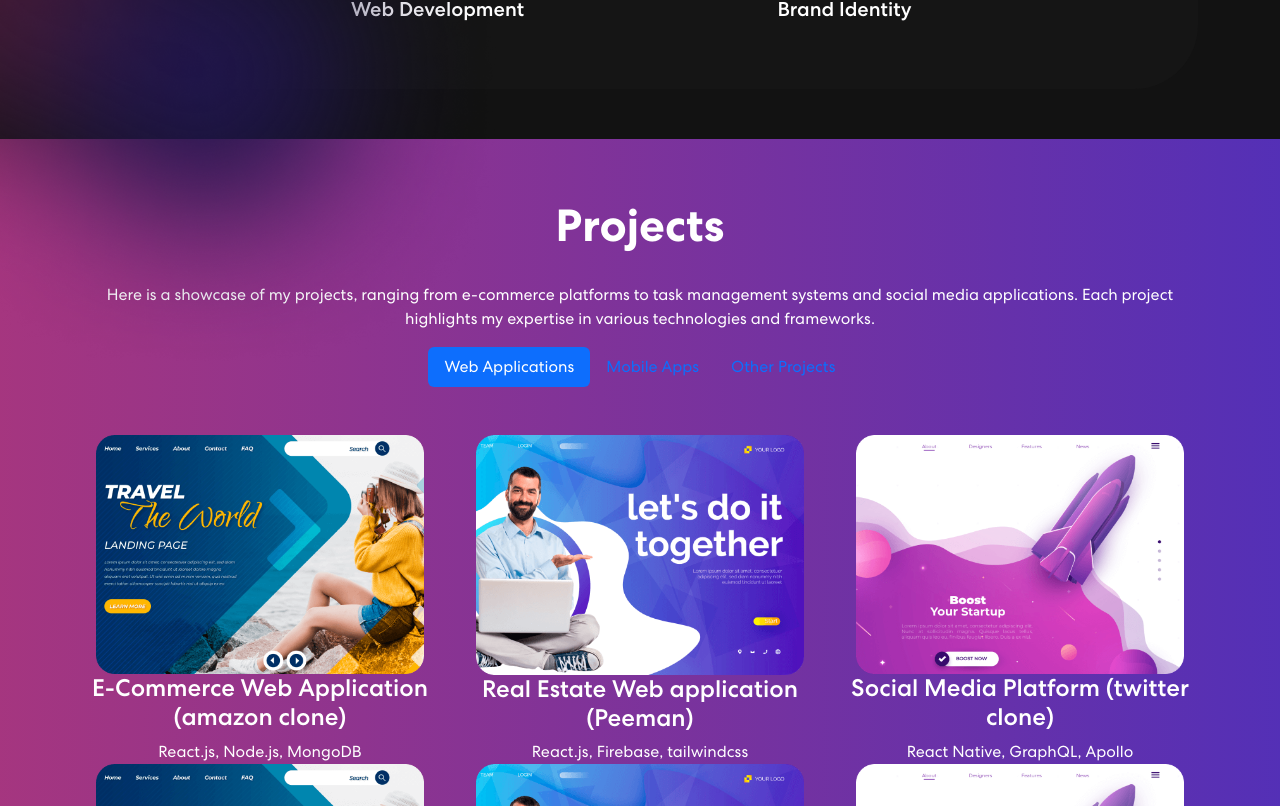
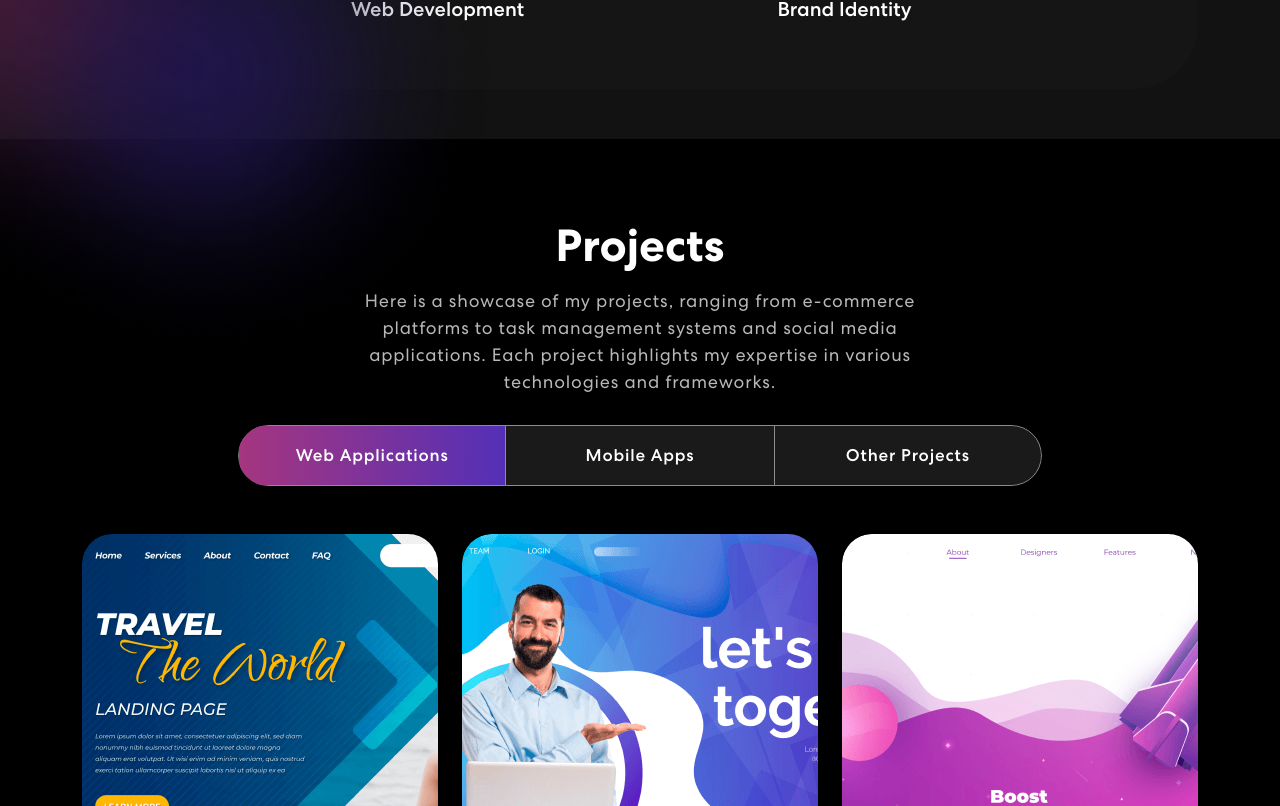
Before and after one commit to joe2sure/portfolio, a React (Create React App) app: page / in a window 1280 px wide. Shown: the part 1474-2280 px from the top of the page. Built offline with nearby package versions, Linux system fonts and the light colour scheme.

Commit message:
completed the Contact section and modified the Skill, Project.js, Project.css

```diff
--- a/src/App.js
+++ b/src/App.js
@@ -3,7 +3,7 @@
 import "bootstrap/dist/css/bootstrap.min.css";
 
 // import { NavBar } from "./components/Navbar.js";
-import { NavBar, Banner, Skill, Project } from "./components";
+import { NavBar, Banner, Skill, Project, Contact, Footer } from "./components";
 
 function App() {
   return (
@@ -12,6 +12,8 @@
       <Banner />
       <Skill />
       <Project />
+      <Contact />
+      <Footer />
     </div>
   );
 }
--- /dev/null
+++ b/src/components/Contact.js
@@ -0,0 +1,157 @@
+import { useState } from "react";
+import { Container, Row, Col } from "react-bootstrap";
+import TrackVisibility from "react-on-screen";
+import "animate.css/animate.min.css";
+import contactImg from "../assets/img/contact-img.svg";
+import "../styles/Contact.css";
+
+export const Contact = () => {
+  const formInitialDetails = {
+    firstName: "",
+    lastName: "",
+    email: "",
+    phone: "",
+    message: "",
+  };
+  const [formDetails, setFormDetails] = useState(formInitialDetails);
+  const [buttonText, setButtonText] = useState("send");
+  const [status, setStatus] = useState({});
+
+  const onFormUpdate = (category, value) => {
+    setFormDetails({
+      ...formDetails,
+      [category]: value,
+    });
+  };
+
+  const handleSubmit = async (e) => {
+    e.preventDefault();
+    setButtonText("Sending...");
+    let response = await fetch("", {
+      method: "POST",
+      headers: {
+        "Content-Type": "application/json;charset=utf-8",
+      },
+      body: JSON.stringify(formDetails),
+    });
+    setButtonText("sent");
+    let result = response.json();
+    setFormDetails(formInitialDetails);
+    if (result.code == 200) {
+      setStatus({ success: true, message: "Message sent successfully" });
+    } else {
+      setStatus({
+        success: false,
+        message: "Something went wrong, lease try again later.",
+      });
+    }
+  };
+
+  return (
+    <section className="contact" id="connect">
+      <Container>
+        <Row className="align-items-center">
+          <Col size={12} md={6}>
+            <TrackVisibility>
+              {({ isVisible }) => (
+                <img
+                  className={
+                    isVisible ? "animate__animated animate__zoomIn" : ""
+                  }
+                  src={contactImg}
+                  alt="Contact Us"
+                />
+              )}
+            </TrackVisibility>
+          </Col>
+          <Col size={12} md={6}>
+            <TrackVisibility>
+              {({ isVisible }) => (
+                <div
+                  className={
+                    isVisible ? "animate__animated animate__fadeIn" : ""
+                  }
+                >
+                  <h2>Get In Touch</h2>
+                  <form onSubmit={handleSubmit}>
+                    <Row>
+                      <Col size={12} sm={6} className="px-1">
+                        <input
+                          type="text"
+                          value={formDetails.firstName}
+                          placeholder="First Name"
+                          onChange={(e) =>
+                            onFormUpdate("firstName", e.target.value)
+                          }
+                        />
+                      </Col>
+
+                      <Col size={12} sm={6} className="px-1">
+                        <input
+                          type="text"
+                          value={formDetails.lastName}
+                          placeholder="Last Name"
+                          onChange={(e) =>
+                            onFormUpdate("lastName", e.target.value)
+                          }
+                        />
+                      </Col>
+
+                      <Col size={12} sm={6} className="px-1">
+                        <input
+                          type="email"
+                          value={formDetails.email}
+                          placeholder="Email Address"
+                          onChange={(e) =>
+                            onFormUpdate("email", e.target.value)
+                          }
+                        />
+                      </Col>
+
+                      <Col size={12} sm={6} className="px-1">
+                        <input
+                          type="tel"
+                          value={formDetails.phone}
+                          placeholder="Phone No"
+                          onChange={(e) =>
+                            onFormUpdate("phone", e.target.value)
+                          }
+                        />
+                      </Col>
+
+                      <Col size={12} className="px-1">
+                        <textarea
+                          rows="6"
+                          value={formDetails.message}
+                          placeholder="Message"
+                          onChange={(e) =>
+                            onFormUpdate("message", e.target.value)
+                          }
+                        ></textarea>
+                        <button type="submit">
+                          <span>{buttonText}</span>
+                        </button>
+                      </Col>
+
+                      {status.message && (
+                        <Col>
+                          <p
+                            className={
+                              status.success === false ? "danger" : "success"
+                            }
+                          >
+                            {status.message}
+                          </p>
+                        </Col>
+                      )}
+                    </Row>
+                  </form>
+                </div>
+              )}
+            </TrackVisibility>
+          </Col>
+        </Row>
+      </Container>
+    </section>
+  );
+};
--- /dev/null
+++ b/src/components/Footer.js
@@ -0,0 +1,5 @@
+import { Container, Row } from "react-bootstrap";
+
+export const Footer = () => {
+  return <></>;
+};
--- a/src/components/Project.js
+++ b/src/components/Project.js
@@ -43,7 +43,7 @@
   ];
 
   return (
-    <section className="contact" id="contacts">
+    <section className="project" id="projects">
       <Container>
         <Row>
           <Col size={12}>
--- a/src/components/Skill.js
+++ b/src/components/Skill.js
@@ -1,8 +1,8 @@
 import meter1 from "../assets/img/meter1.svg";
 import meter2 from "../assets/img/meter2.svg";
 import meter3 from "../assets/img/meter3.svg";
-import arrow1 from "../assets/img/arrow1.svg";
-import arrow2 from "../assets/img/arrow2.svg";
+// import arrow1 from "../assets/img/arrow1.svg";
+// import arrow2 from "../assets/img/arrow2.svg";
 import colorSharp from "../assets/img/color-sharp.png";
 import "../styles/Skill.css";
 
@@ -11,7 +11,7 @@
 
 export const Skill = () => {
   const responsive = {
-    superlargeDesktop: {
+    superLargeDesktop: {
       breakpoint: { max: 4000, min: 3000 },
       items: 5,
     },
@@ -52,19 +52,19 @@
                 className="owl-carousel owl-theme skill-slider"
               >
                 <div className="item">
-                  <img src={meter1} alt="Image" />
+                  <img src={meter1} alt="" />
                   <h5>Web Development</h5>
                 </div>
                 <div className="item">
-                  <img src={meter2} alt="Image" />
+                  <img src={meter2} alt="" />
                   <h5>Brand Identity</h5>
                 </div>
                 <div className="item">
-                  <img src={meter3} alt="Image" />
+                  <img src={meter3} alt="" />
                   <h5>Logo design</h5>
                 </div>
                 <div className="item">
-                  <img src={meter1} alt="Image" />
+                  <img src={meter1} alt="" />
                   <h5>Mobile Development</h5>
                 </div>
               </Carousel>
--- a/src/components/index.js
+++ b/src/components/index.js
@@ -2,3 +2,5 @@
 export { NavBar } from "./Navbar";
 export { Skill } from "./Skill";
 export { Project } from "./Project";
+export { Contact } from "./Contact";
+export { Footer } from "./Footer";
--- /dev/null
+++ b/src/styles/Contact.css
@@ -0,0 +1,85 @@
+.contact {
+ background: linear-gradient(90.21deg, #AA367C -5.91%, #4A2FBD 111.58%);
+ padding: 60px 0 200px 0;
+}
+
+.contact img {
+ width: 92%;
+}
+
+.contact h2 {
+ font-size: 45px;
+ font-weight: 700;
+ margin-bottom: 30px;
+}
+
+.contact form input,
+.contact form textarea {
+ width: 100%;
+ background: rgba(255, 255, 255, 0.1);
+ border: 1px solid rgba(255, 255, 255, 0.5);
+ border-radius: 20px;
+ color: #fff;
+ margin: 0 0 8px 0;
+ padding: 18px 26px;
+ font-weight: 500;
+ font-size: 18px;
+ letter-spacing: 0.8px;
+ transition: 0.3s ease-in-out;
+}
+
+.contact form input:focus,
+.contact form textarea:focus {
+ background: rgba(255, 255, 255, 1);
+ color: #121212;
+}
+
+.contact form input::placeholder,
+.contact form textarea::placeholder {
+ font-size: 16px;
+ font-weight: 400;
+ color: #fff;
+}
+
+.contact form input:focus::placeholder,
+.contact form textarea:focus::placeholder {
+ color: #121212;
+ opacity: 0.8;
+}
+
+.contact form button {
+ font-weight: 700;
+ color: #000;
+ background-color: #fff;
+ padding: 14px 48px;
+ font-size: 18px;
+ margin-top: 25px;
+ border-radius: 0;
+ position: relative;
+ transition: 0.3s ease-in-out;
+}
+
+.contact form button span {
+ z-index: 1;
+ position: relative;
+}
+
+.contact form button:hover {
+ color: #fff;
+}
+
+.contact form button::before {
+ content: "";
+ background: #121212;
+ width: 0;
+ height: 100%;
+ position: absolute;
+ top: 0;
+ left: 0;
+ z-index: 0;
+ transition: 0.3s ease-in-out;
+}
+
+.contact form button:hover::before {
+ width: 100%;
+}
--- a/src/styles/Project.css
+++ b/src/styles/Project.css
@@ -1,86 +1,143 @@
-.contact {
- background: linear-gradient(90.21deg, #AA367C -5.91%, #4A2FBD 111.58%);
- padding: 60px 0 200px 0;
- text-align: center
+.project {
+ padding: 80px 0;
+ position: relative;
+ background-color: black;
 }
 
-.contact img {
- width: 92%;
+.project h2 {
+ font-size: 45px;
+ font-weight: 700;
+ text-align: center;
 }
 
-.contact h2 {
- font-size: 45px;
- font-weight: 700;
- margin-bottom: 30px;
+.project p {
+ color: #B8B8B8;
+ font-size: 18px;
+ letter-spacing: 0.8px;
+ line-height: 1.5em;
+ margin: 14px auto 30px auto;
+ text-align: center;
+ width: 56%;
 }
 
-.contact form input,
-.contact form textarea {
+.project .nav.nav-pills {
+ width: 72%;
+ margin: 0 auto;
+ border-radius: 50px;
+ background-color: rgb(255 255 255 / 10%);
+ overflow: hidden;
+}
+
+.project .nav.nav-pills .nav-item {
+ width: 33.33333%;
+}
+
+.project .nav.nav-pills .nav-link {
+ background-color: transparent;
+ border-radius: 0;
+ padding: 17px 0;
+ color: #fff;
  width: 100%;
- background: rgba(255, 255, 255, 0.1);
- border: 1px solid rgba(255, 255, 255, 0.5);
- border-radius: 20px;
- color: #fff;
- margin: 0 0 8px 0;
- padding: 18px 26px;
+ font-size: 17px;
+ letter-spacing: 0.8px;
  font-weight: 500;
- font-size: 18px;
- letter-spacing: 0.8px;
+ position: relative;
+ transition: 0.3s ease-in-out;
+ text-align: center;
+ z-index: 0;
+}
+
+.project .nav.nav-pills .nav-link::before {
+ content: "";
+ position: absolute;
+ width: 0;
+ height: 100%;
+ background: linear-gradient(90.21deg, #AA367C -5.91%, #4A2FBD 111.58%);
+ top: 0;
+ left: 0;
+ z-index: -1;
  transition: 0.3s ease-in-out;
 }
 
-.contact form input:focus,
-.contact form textarea:focus {
- background: rgba(255, 255, 255, 1);
- color: #121212;
+.project .nav.nav-pills .nav-link.active::before {
+ width: 100% !important;
 }
 
-.contact form input::placeholder,
-.contact form textarea::placeholder {
- font-size: 16px;
- font-weight: 400;
- color: #fff;
+.project .nav.nav-pills .nav-link.active {
+ border: 1px solid rgba(255, 255, 255, 1);
 }
 
-.contact form input:focus::placeholder,
-.contact form textarea:focus::placeholder {
- color: #121212;
- opacity: 0.8;
+.nav-link#projects-tabs-tab-first {
+ border: 1px solid rgba(255, 255, 255, 0.5);
+ border-radius: 55px 0px 0px 55px;
 }
 
-.contact form button {
- font-weight: 700;
- color: #000;
- background-color: #fff;
- padding: 14px 48px;
- font-size: 18px;
- margin-top: 25px;
- border-radius: 0;
- position: relative;
- transition: 0.3s ease-in-out;
+.nav-link#projects-tabs-tab-second {
+ border-top: 1px solid rgba(255, 255, 255, 0.5);
+ border-bottom: 1px solid rgba(255, 255, 255, 0.5);
 }
 
-.contact form button span {
- z-index: 1;
- position: relative;
+.nav-link#projects-tabs-tab-third {
+ border: 1px solid rgba(255, 255, 255, 0.5);
+ border-radius: 0 55px 55px 0;
 }
 
-.contact form button:hover {
- color: #fff;
+.proj-imgbx {
+ position: relative;
+ border-radius: 30px;
+ overflow: hidden;
+ margin-bottom: 24px;
 }
 
-.contact form button::before {
+.proj-imgbx::before {
  content: "";
- background: #121212;
- width: 0;
- height: 100%;
+ background: linear-gradient(90.21deg, #AA367C -5.91%, #4A2FBD 111.58%);
+ opacity: 0.85;
  position: absolute;
- top: 0;
- left: 0;
- z-index: 0;
- transition: 0.3s ease-in-out;
+ width: 100%;
+ height: 0;
+ transition: 0.4s ease-in-out;
 }
 
-.contact form button:hover::before {
+.proj-imgbx:hover::before {
+ height: 100%;
+}
+
+.proj-txtx {
+ position: absolute;
+ text-align: center;
+ top: 65%;
+ left: 50%;
+ transform: translate(-50%, -50%);
+ transition: 0.5s ease-in-out;
+ opacity: 0;
  width: 100%;
 }
+
+.proj-imgbx:hover .proj-txtx {
+ top: 50%;
+ opacity: 1;
+}
+
+.proj-txtx h4 {
+ font-size: 30px;
+ font-weight: 700;
+ letter-spacing: 0.8px;
+ line-height: 1.1em;
+}
+
+.proj-txtx span {
+ font-style: italic;
+ font-weight: 400;
+ font-size: 15px;
+ letter-spacing: 0.8px;
+}
+
+.background-image-right {
+ top: 20%;
+ position: absolute;
+ bottom: 0;
+ width: 35%;
+ right: 0;
+ z-index: -4;
+}
```
Also changed, not shown: src/styles/Footer.css (added).
